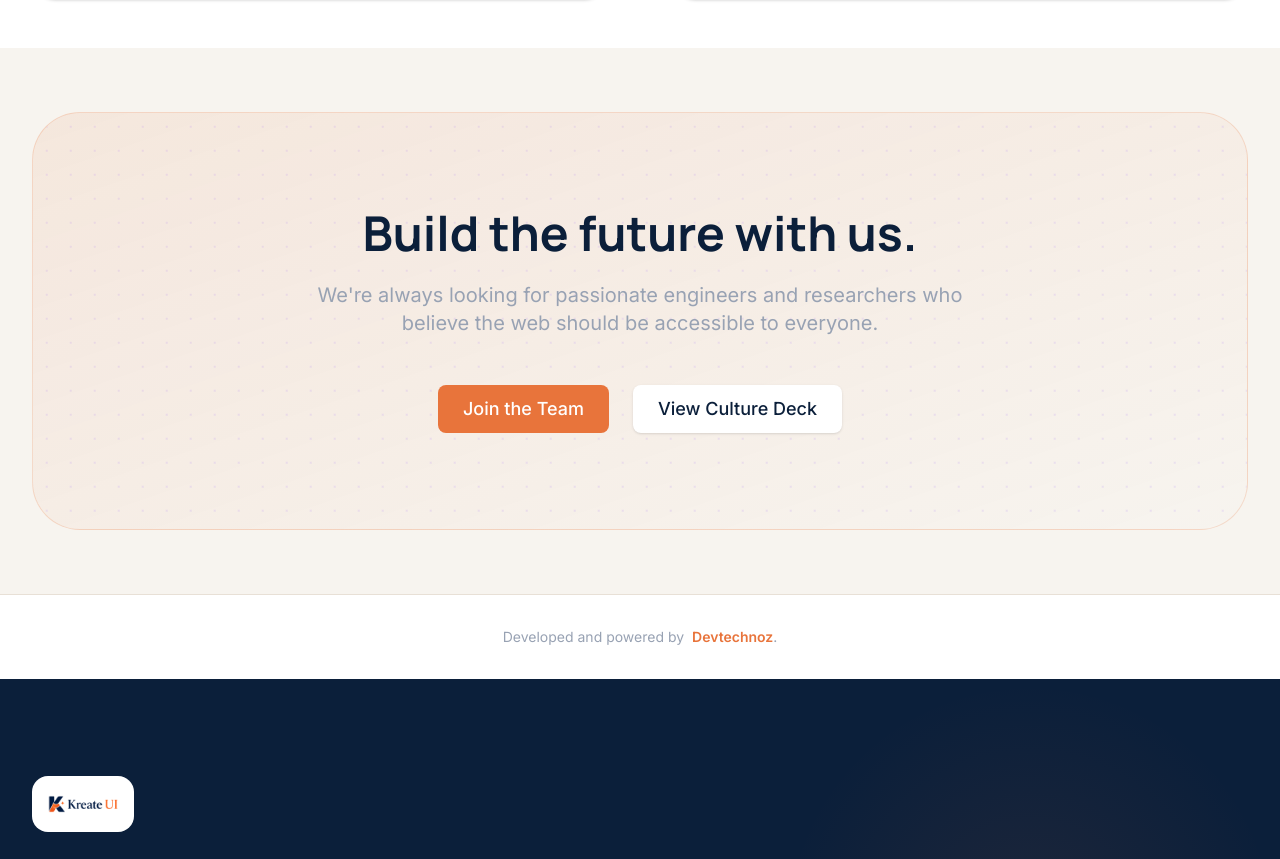
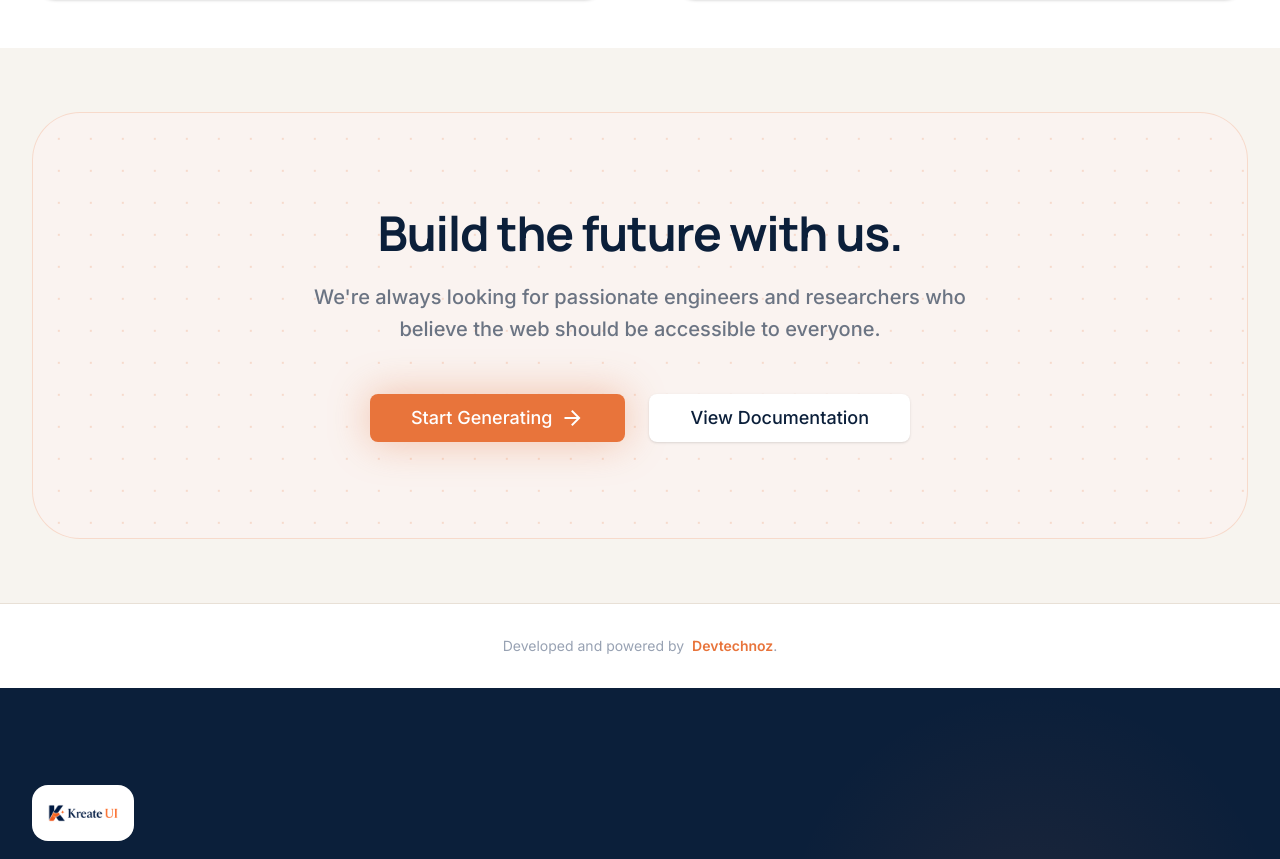
Before and after one commit to UsmanAli39326/KreateUI, a React (Vite) app: page /about in a window 1280 px wide. Shown: the part 1588-2447 px from the top of the page. Built offline with nearby package versions, Linux system fonts and the light colour scheme.

Commit message:
Final Ui

```diff
--- a/src/components/AboutPage/AboutCTA.jsx
+++ b/src/components/AboutPage/AboutCTA.jsx
@@ -1,8 +1,10 @@
 import React from "react";
 import { motion } from "framer-motion";
+import { useNavigate } from "react-router-dom";
 import { Button } from "../Common";
 
 export default function AboutCTA({ onJoinTeam, onViewCultureDeck }) {
+  const navigate = useNavigate();
   return (
     <section className="w-full max-w-7xl mx-auto px-4 sm:px-6 lg:px-8 py-12 md:py-16 text-center">
       <motion.div
@@ -10,20 +12,20 @@ export default function AboutCTA({ onJoinTeam, onViewCultureDeck }) {
         whileInView={{ opacity: 1, y: 0 }}
         viewport={{ once: true, margin: "-100px" }}
         transition={{ duration: 0.8, ease: "easeOut" }}
-        className="bg-linear-to-br from-primary/10 to-transparent border border-primary/20 rounded-[3rem] p-12 md:p-24 relative overflow-hidden group"
+        className="bg-[#FAF3F0] border border-primary/20 rounded-[3rem] p-12 md:p-24 relative overflow-hidden group"
       >
         {/* Animated dot pattern */}
         <motion.div
-          className="absolute inset-0 opacity-10 pointer-events-none"
+          className="absolute inset-0 opacity-20 pointer-events-none"
           style={{
-            backgroundImage: "radial-gradient(circle at 2px 2px, #7c38fa 1px, transparent 0)",
-            backgroundSize: "24px 24px",
+            backgroundImage: "radial-gradient(circle at 2px 2px, #E8743B 1.5px, transparent 0)",
+            backgroundSize: "32px 32px",
           }}
           animate={{
-            backgroundPosition: ["0px 0px", "24px 24px"],
+            backgroundPosition: ["0px 0px", "32px 32px"],
           }}
           transition={{
-            duration: 4,
+            duration: 8,
             repeat: Infinity,
             ease: "linear",
           }}
@@ -39,7 +41,7 @@ export default function AboutCTA({ onJoinTeam, onViewCultureDeck }) {
             whileInView={{ opacity: 1, scale: 1 }}
             viewport={{ once: true }}
             transition={{ duration: 0.6, delay: 0.2 }}
-            className="text-4xl md:text-5xl font-bold mb-6 text-text-1"
+            className="text-4xl md:text-5xl font-bold mb-6 text-navy tracking-tight"
           >
             Build the future with us.
           </motion.h2>
@@ -49,7 +51,7 @@ export default function AboutCTA({ onJoinTeam, onViewCultureDeck }) {
             whileInView={{ opacity: 1 }}
             viewport={{ once: true }}
             transition={{ duration: 0.6, delay: 0.4 }}
-            className="text-text-3 text-lg md:text-xl mb-12 max-w-2xl mx-auto"
+            className="text-navy/60 font-medium text-lg md:text-xl mb-12 max-w-2xl mx-auto leading-relaxed"
           >
             We&apos;re always looking for passionate engineers and researchers who
             believe the web should be accessible to everyone.
@@ -60,13 +62,24 @@ export default function AboutCTA({ onJoinTeam, onViewCultureDeck }) {
             whileInView={{ opacity: 1, y: 0 }}
             viewport={{ once: true }}
             transition={{ duration: 0.6, delay: 0.6 }}
-            className="flex flex-col sm:flex-row gap-6 justify-center"
+            className="flex flex-col sm:flex-row gap-6 justify-center items-center"
           >
-            <Button variant="primary" size="lg" onClick={onJoinTeam}>
-              Join the Team
+            <Button
+              variant="primary"
+              size="lg"
+              onClick={() => navigate('/dashboard')}
+              iconRight={<span className="material-symbols-outlined group-hover:translate-x-1 transition-transform">arrow_forward</span>}
+              className="text-lg font-bold px-10 py-5 rounded-2xl shadow-[0_0_40px_rgba(232,116,59,0.4)] group"
+            >
+              Start Generating
             </Button>
-            <Button variant="secondary" size="lg" onClick={onViewCultureDeck}>
-              View Culture Deck
+            <Button
+              variant="secondary"
+              size="lg"
+              onClick={() => navigate('/documentation')}
+              className="bg-transparent border-navy/20 text-navy hover:bg-navy/5 text-lg font-bold px-10 py-5 rounded-2xl"
+            >
+              View Documentation
             </Button>
           </motion.div>
         </div>
--- a/src/components/AuthPages/AuthCard.jsx
+++ b/src/components/AuthPages/AuthCard.jsx
@@ -34,7 +34,7 @@ export default function AuthCard({
 
             {/* Auth Card */}
             <Card className="bg-surface-1 border border-border-1 shadow-xl rounded-xl p-8">
-                {/* Social Logins */}
+                {/* Social Logins - Hidden for now
                 <div className="flex flex-col gap-3">
                     <Button
                         variant="secondary"
@@ -59,7 +59,6 @@ export default function AuthCard({
                     </Button>
                 </div>
 
-                {/* Divider */}
                 <div className="relative my-8">
                     <div className="absolute inset-0 flex items-center">
                         <div className="w-full border-t border-gray-200 dark:border-border-dark" />
@@ -70,6 +69,7 @@ export default function AuthCard({
                         </span>
                     </div>
                 </div>
+                */}
 
                 {/* Email Form */}
                 <form onSubmit={handleEmailSubmit} className="space-y-6">
--- a/src/components/AuthPages/SignUpFormCard.jsx
+++ b/src/components/AuthPages/SignUpFormCard.jsx
@@ -233,7 +233,7 @@ export default function SignUpFormCard({ onSubmit, onContinueGoogle, onContinueG
           </Button>
         </form>
 
-        {/* Divider */}
+        {/* Divider and OAuth buttons - Hidden for now
         <div className="relative flex items-center py-6">
           <div className="flex-grow border-t border-border-1" />
           <span className="flex-shrink mx-4 text-xs font-bold uppercase tracking-widest text-text-3">
@@ -242,7 +242,6 @@ export default function SignUpFormCard({ onSubmit, onContinueGoogle, onContinueG
           <div className="flex-grow border-t border-border-1" />
         </div>
 
-        {/* OAuth buttons */}
         <div className="grid grid-cols-1 sm:grid-cols-2 gap-4">
           <Button
             variant="secondary"
@@ -272,6 +271,7 @@ export default function SignUpFormCard({ onSubmit, onContinueGoogle, onContinueG
             GitHub
           </Button>
         </div>
+        */}
 
         <p className="text-center mt-8 text-sm text-text-3">
           Already a member?{" "}
--- a/src/components/AuthPages/SignUpHeader.jsx
+++ b/src/components/AuthPages/SignUpHeader.jsx
@@ -24,7 +24,7 @@ export default function SignUpHeader() {
       <div className="flex items-center gap-4">
         <span className="hidden md:block text-sm text-text-3">Already have an account?</span>
 
-        <Link to="/auth/login">
+        <Link to="/auth">
           <Button variant="secondary" size="sm" className="border border-border-2 bg-primary/10 text-primary">
             Log In
           </Button>
--- a/src/components/LandingPage/FAQ.jsx
+++ b/src/components/LandingPage/FAQ.jsx
@@ -1,5 +1,6 @@
 import React, { useState } from "react";
 import { motion, AnimatePresence } from "framer-motion";
+import { Link } from "react-router-dom";
 
 const faqs = [
   {
@@ -55,13 +56,13 @@ export default function FAQ() {
             <p className="text-text-2 text-lg leading-relaxed mb-8">
               Can't find what you're looking for? Reach out to our team directly.
             </p>
-            <a
-              href="mailto:hello@kreateui.com"
+            <Link
+              to="/contact"
               className="inline-flex items-center gap-2 bg-navy text-white font-bold px-6 py-3 rounded-xl hover:bg-navy-hover transition-colors shadow-ambient"
             >
               <span className="material-symbols-outlined text-base">mail</span>
               Contact support
-            </a>
+            </Link>
           </div>
 
           {/* Right column: accordion */}
--- a/src/components/LandingPage/FinalCta.jsx
+++ b/src/components/LandingPage/FinalCta.jsx
@@ -1,10 +1,11 @@
 import React, { useRef, useState } from "react";
 import { motion } from "framer-motion";
-import { Link } from "react-router-dom";
+import { Link, useNavigate } from "react-router-dom";
 
 export default function FinalCTA() {
   const btnRef = useRef(null);
   const [position, setPosition] = useState({ x: 0, y: 0 });
+  const navigate = useNavigate();
 
   const handleMouseMove = (e) => {
     if (!btnRef.current) return;
@@ -55,6 +56,7 @@ export default function FinalCTA() {
             ref={btnRef}
             onMouseMove={handleMouseMove}
             onMouseLeave={handleMouseLeave}
+            onClick={() => navigate("/dashboard")}
             animate={{ x: position.x, y: position.y }}
             transition={{ type: "spring", stiffness: 150, damping: 15, mass: 0.1 }}
             className="relative bg-primary text-white text-lg font-bold px-10 py-5 rounded-2xl transition-colors hover:bg-accent-hover shadow-[0_0_40px_rgba(232,116,59,0.4)] cursor-pointer group"
```
